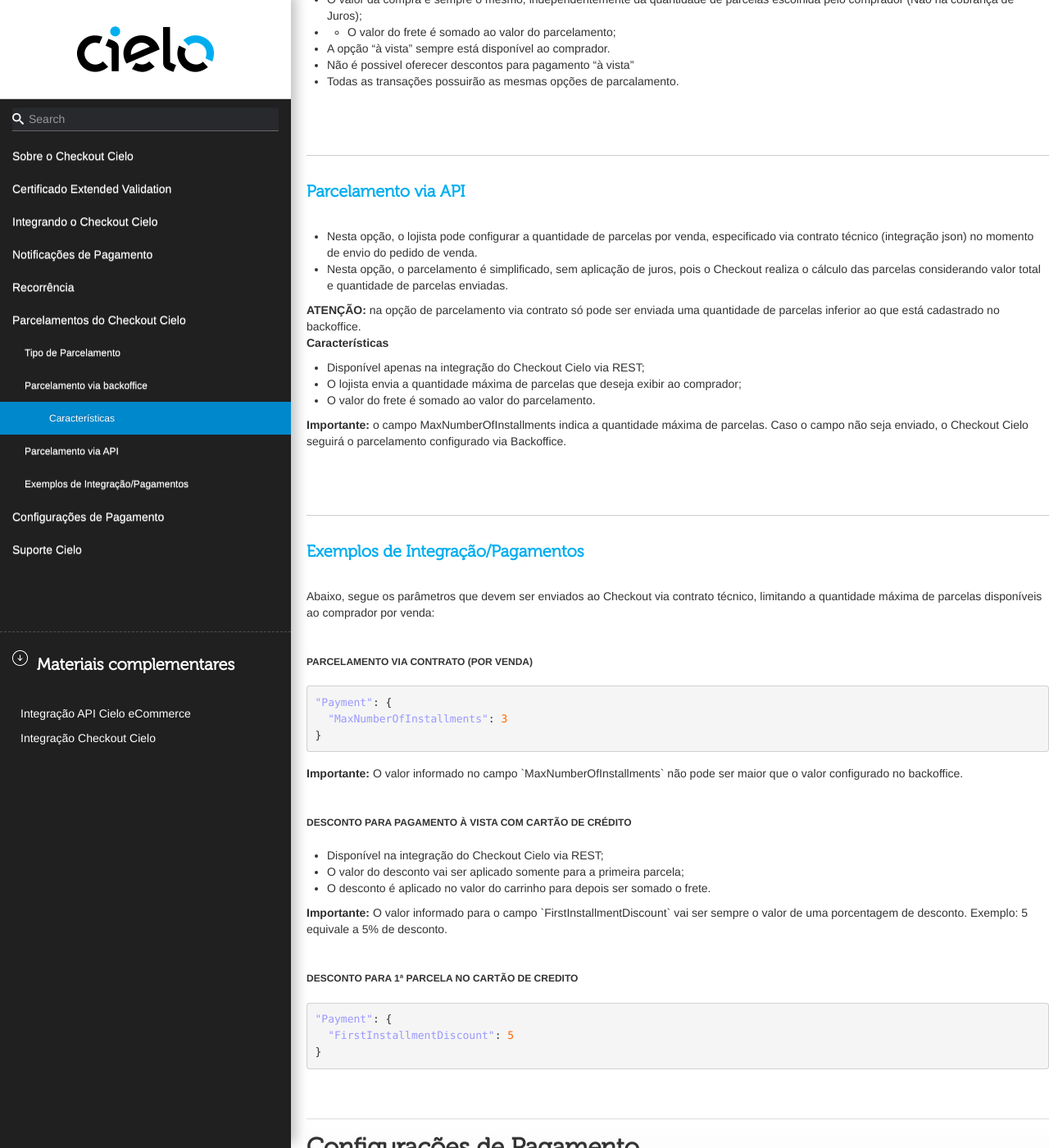
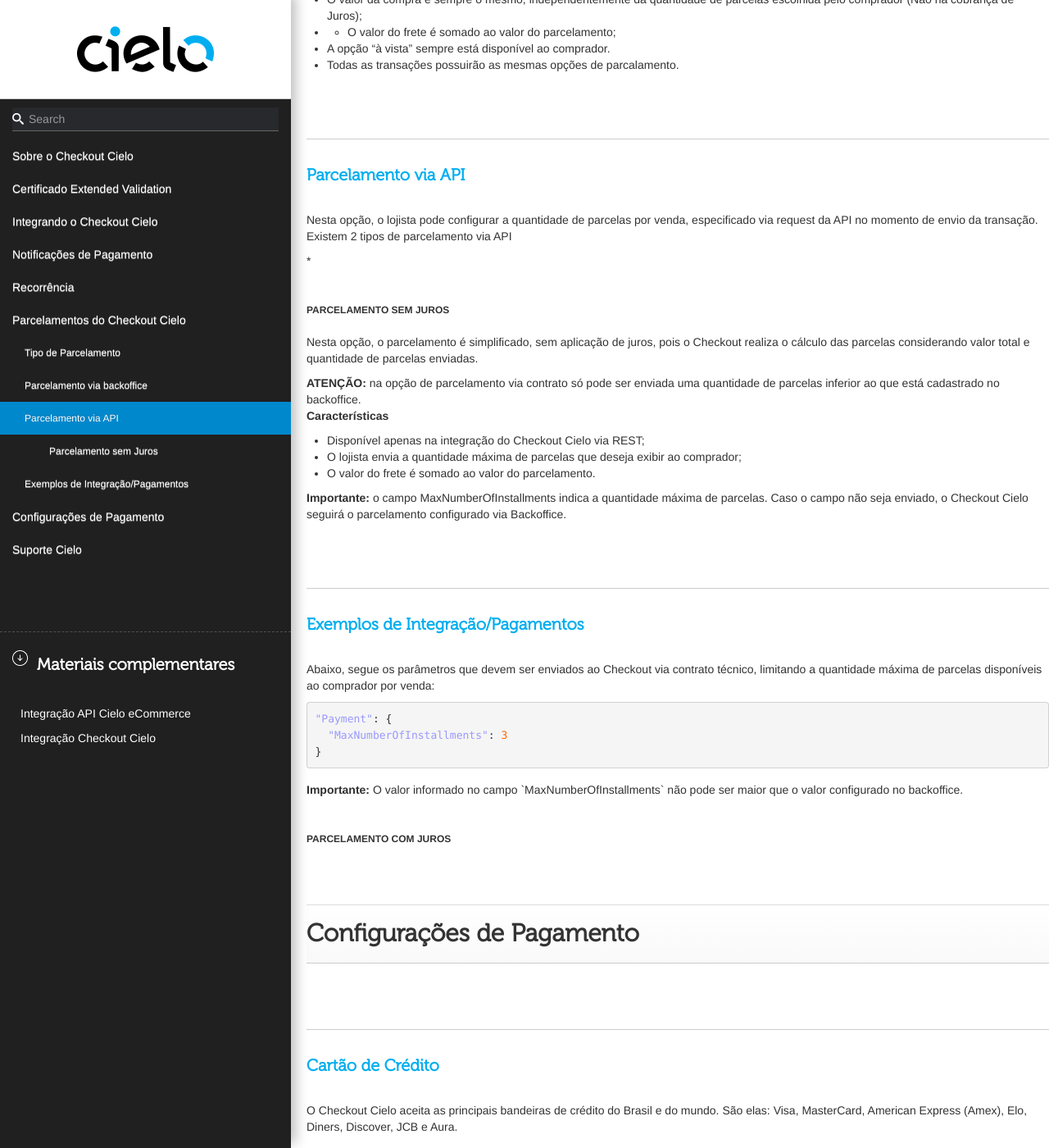
Before and after one commit to DeveloperCielo/Tutorial, a Jekyll site: the page built from _posts/2017-08-25-Checkout.md, in a window 1280 px wide and 1400 px high, scrolled down 46432 px. Shown: the whole window at 82% size. Built offline with Jekyll 4.4.1, drawn with Linux system fonts in a browser that asks for light colours; some web fonts are replaced.

Commit message:
Updated '_posts/2017-08-25-Checkout.md' via CloudCannon

````diff
--- a/_posts/2017-08-25-Checkout.md
+++ b/_posts/2017-08-25-Checkout.md
@@ -1510,24 +1510,25 @@
 * O valor da compra é sempre o mesmo, independentemente da quantidade de parcelas escolhida pelo comprador (Não há cobrança de Juros);
 * * O valor do frete é somado ao valor do parcelamento;
 * A opção “à vista” sempre está disponível ao comprador.
-* Não é possivel oferecer descontos para pagamento "à vista"
 * Todas as transações possuirão as mesmas opções de parcalamento.
 
 
 
 
 
-
-
-
-
-
-
-
 ## Parcelamento via API
 
-* Nesta opção, o lojista pode configurar a quantidade de parcelas por venda, especificado via contrato técnico (integração json) no momento de envio do pedido de venda.
-* Nesta opção, o parcelamento é simplificado, sem aplicação de juros, pois o Checkout realiza o cálculo das parcelas considerando valor total e quantidade de parcelas enviadas.
+Nesta opção, o lojista pode configurar a quantidade de parcelas por venda, especificado via request da API no momento de envio da transação.
+Existem 2 tipos de parcelamento via API
+
+
+*
+
+
+### Parcelamento sem Juros
+
+
+ Nesta opção, o parcelamento é simplificado, sem aplicação de juros, pois o Checkout realiza o cálculo das parcelas considerando valor total e quantidade de parcelas enviadas.
 
 <aside class="notice"><strong>ATENÇÃO:</strong> na opção de parcelamento via contrato só pode ser enviada uma quantidade de parcelas inferior ao que está cadastrado no backoffice. </aside>
 
@@ -1542,8 +1543,6 @@
 ## Exemplos de Integração/Pagamentos
 
 Abaixo, segue os parâmetros que devem ser enviados ao Checkout via contrato técnico, limitando a quantidade máxima de parcelas disponíveis ao comprador por venda:
-
-### Parcelamento via contrato (por venda)
 
 ```json
 "Payment": {
@@ -1553,21 +1552,8 @@
 
 <aside class="warning"><strong>Importante:</strong> O valor informado no campo `MaxNumberOfInstallments` não pode ser maior que o valor configurado no backoffice. </aside>
 
-### Desconto para pagamento à vista com cartão de crédito
-
-* Disponível na integração do Checkout Cielo via REST;
-* O valor do desconto vai ser aplicado somente para a primeira parcela;
-* O desconto é aplicado no valor do carrinho para depois ser somado o frete.
-
-<aside class="warning"><strong>Importante:</strong> O valor informado para o campo `FirstInstallmentDiscount` vai ser sempre o valor de uma porcentagem de desconto. Exemplo: 5 equivale a 5% de desconto.</aside>
-
-### Desconto para 1ª parcela no cartão de credito
-
-```json
-"Payment": {
-  "FirstInstallmentDiscount": 5
-}
-```
+
+### Parcelamento Com Juros
 
 
 
````
